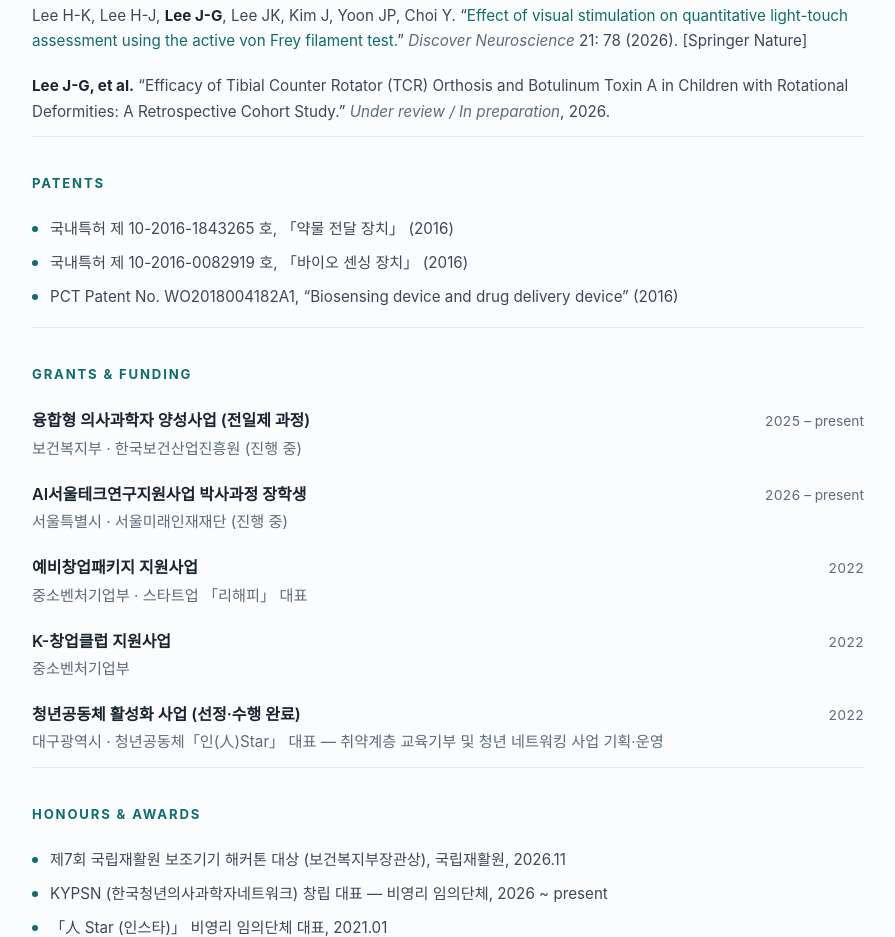
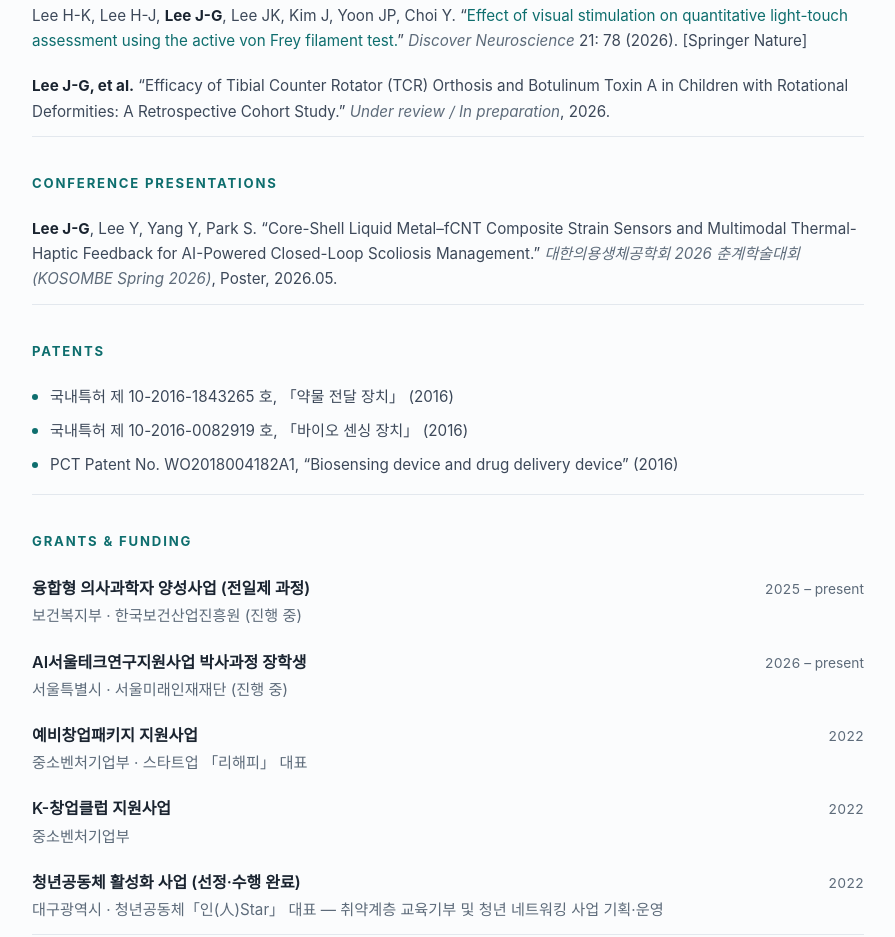
Before and after one commit to comjingue/comjingue.github.io, a plain HTML site: page cv.html in a window 1280 px wide. Shown: the part 3210-4147 px from the top of the page, without its empty margins (192-1087 px from the left). Drawn offline with Linux system fonts and the light colour scheme.

Commit message:
CV: Add Conference Presentations (KOSOMBE Spring 2026 poster)
Co-Authored-By: Claude Opus 5.5 <noreply@anthropic.com>

```diff
--- a/cv.html
+++ b/cv.html
@@ -436,6 +436,13 @@
     </div>
   </section>
 
+  <section id="presentations">
+    <h2>Conference Presentations</h2>
+    <div class="item">
+      <div class="desc pub-authors"><b>Lee J-G</b>, Lee Y, Yang Y, Park S. “Core-Shell Liquid Metal–fCNT Composite Strain Sensors and Multimodal Thermal-Haptic Feedback for AI-Powered Closed-Loop Scoliosis Management.” <span class="pub-venue">대한의용생체공학회 2026 춘계학술대회 (KOSOMBE Spring 2026)</span>, Poster, 2026.05.</div>
+    </div>
+  </section>
+
   <section id="patents">
     <h2>Patents</h2>
     <ul class="clean">
```
